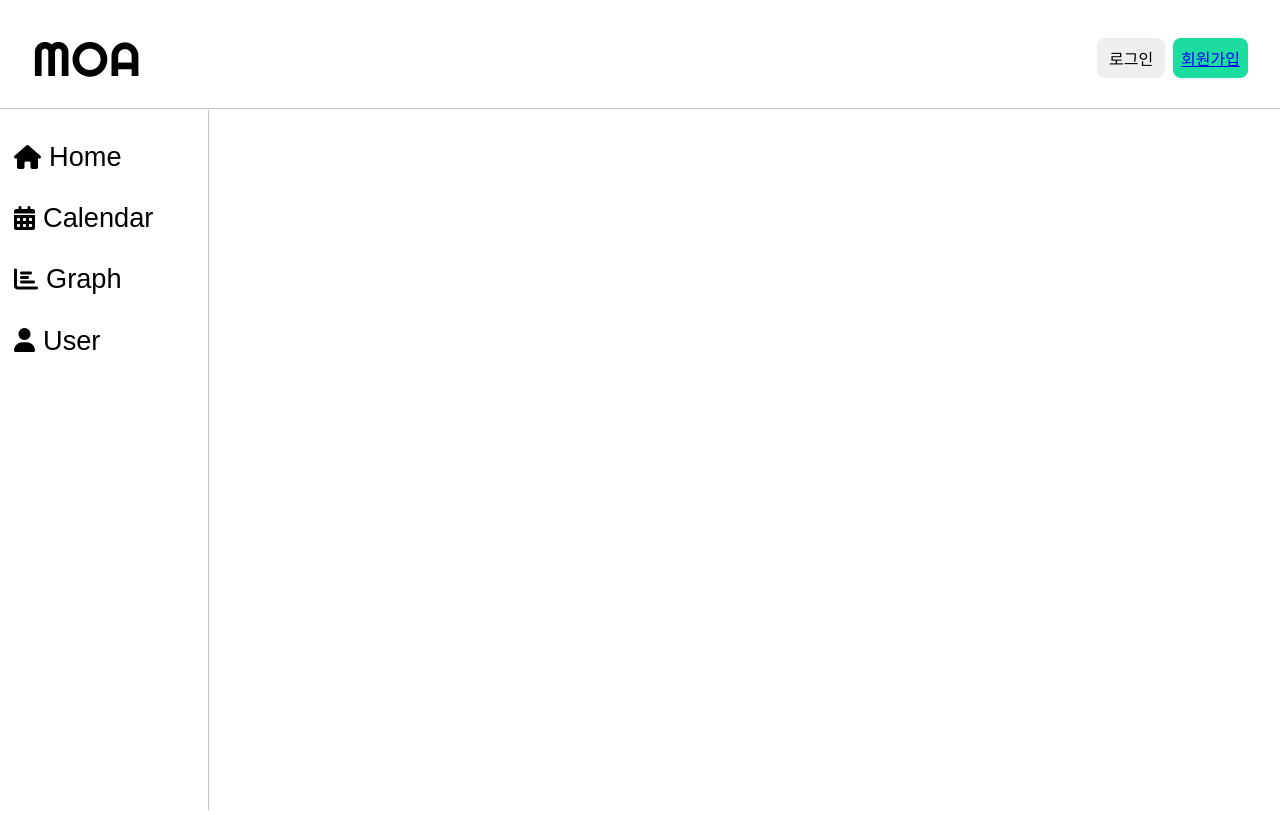
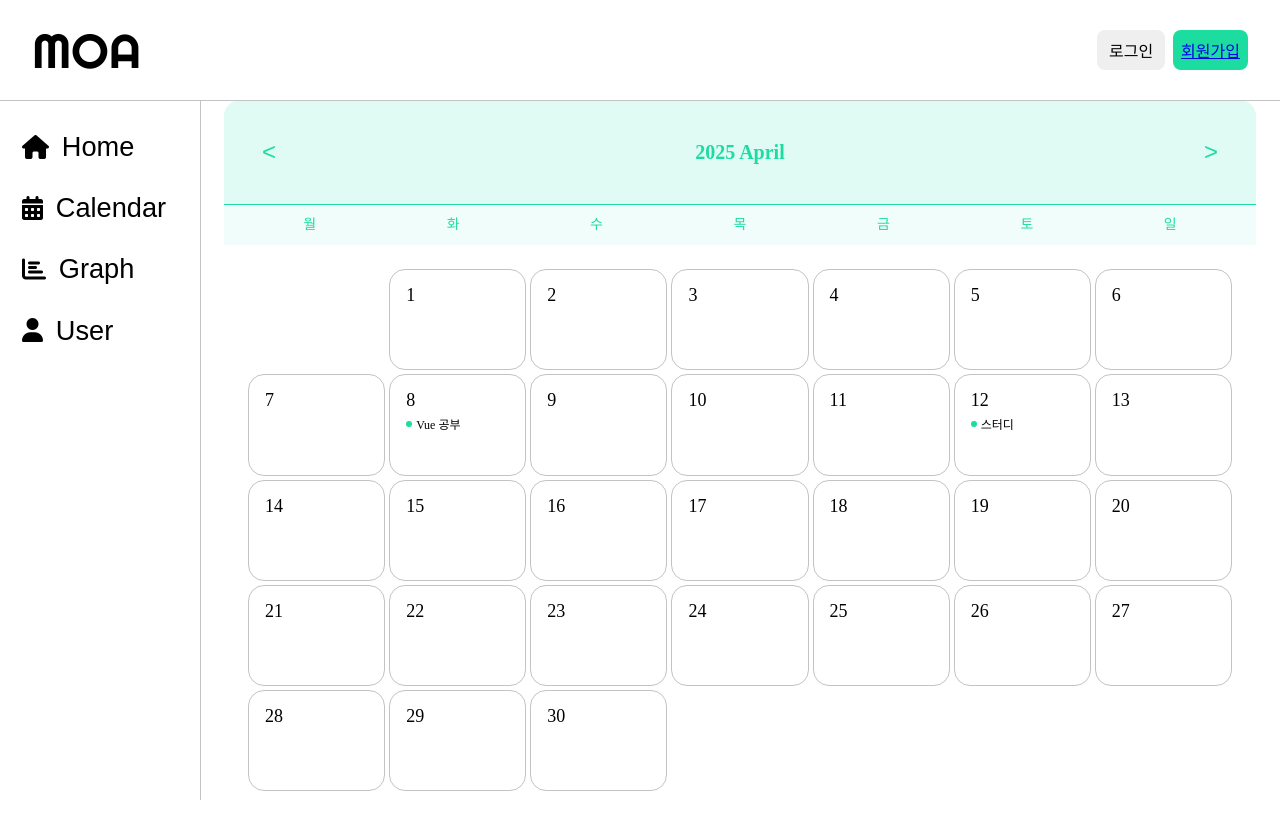
Before and after one commit to Money-MOA/tetz-s-secret-account-book, a Vue app: page /calendar in a window 1280 px wide. Built offline with nearby package versions, Linux system fonts and the light colour scheme.

Commit message:
feat : 달력 생성, + sidebar 크기에 따라 삭제

```diff
--- a/src/App.vue
+++ b/src/App.vue
@@ -1,25 +1,51 @@
 <template>
   <div>
-    <Header></Header>
-    <!-- 특정 경로가 아닐 때만 Sidebar 보여주기 -->
+    <Header />
+
+    <!-- 데스크탑일 때만 Sidebar 보여줌 -->
     <Sidebar v-if="showSidebar" />
 
-    <main class="pt-[100px]" :class="showSidebar ? 'pl-[200px]' : ''">
+    <main
+      class="pt-[100px]"
+      :class="showSidebar ? 'pl-[200px]' : ''"
+    >
       <RouterView />
     </main>
   </div>
 </template>
 
 <script setup>
-import { computed } from 'vue';
+import { ref, computed, onMounted, onUnmounted } from 'vue';
 import { useRoute } from 'vue-router';
 import Header from './components/Header.vue';
 import Sidebar from './components/Sidebar.vue';
 
 const route = useRoute();
 
-// ❗ 여기에 Sidebar를 숨길 경로를 추가해
+// 경로로 Sidebar 감춤
 const hideSidebarRoutes = ['/login', '/signup', '/'];
 
-const showSidebar = computed(() => !hideSidebarRoutes.includes(route.path));
+// 화면 너비 감지용
+const windowWidth = ref(window.innerWidth);
+const isMobile = computed(() => windowWidth.value < 768);
+
+// resize 이벤트로 화면 크기 추적
+const handleResize = () => {
+  windowWidth.value = window.innerWidth;
+};
+
+onMounted(() => {
+  window.addEventListener('resize', handleResize);
+});
+onUnmounted(() => {
+  window.removeEventListener('resize', handleResize);
+});
+
+// 최종 Sidebar 표시 조건
+const showSidebar = computed(() => {
+  return (
+    !hideSidebarRoutes.includes(route.path) &&
+    !isMobile.value
+  );
+});
 </script>
--- a/src/assets/tailwind.css
+++ b/src/assets/tailwind.css
@@ -1,6 +1,11 @@
 @tailwind base;
 @tailwind components;
 @tailwind utilities;
+
+body {
+  margin: 0;
+  padding: 0;
+}
 
 .righteous-regular {
   font-family: 'Righteous', sans-serif;
--- a/src/components/Calendar.vue
+++ b/src/components/Calendar.vue
@@ -1,7 +1,168 @@
 <template>
-  <div></div>
+  <div>
+    <div
+      class="relative w-[calc(100%-3rem)] lg:ml-60 bg-white rounded-[1rem] shadow-md overflow-hidden z-10 border-[#e0e0e0] mx-auto"
+    >
+      <!-- 달력 헤더 -->
+      <div
+        class="flex items-center justify-between px-[32px] py-[24px] bg-[#E0FAF4] border-b border-[#1CDC9F]"
+      >
+        <button
+          @click="prevMonth"
+          class="text-[24px] text-[#1CDC9F] hover:text-black transition border-none bg-[#E0FAF4]"
+        >
+          &lt;
+        </button>
+        <h2
+          class="text-[20px] font-bold text-[#1CDC9F] tracking-wide"
+        >
+          {{ currentYear }}
+          {{
+            currentDate.toLocaleString('default', {
+              month: 'long',
+            })
+          }}
+        </h2>
+        <button
+          @click="nextMonth"
+          class="text-[24px] text-[#1CDC9F] hover:text-black transition bg-[#E0FAF4] border-none"
+        >
+          &gt;
+        </button>
+      </div>
+
+      <!-- 요일 -->
+      <div
+        class="h-[2.5rem] grid grid-cols-7 gap-[4px] bg-[#f0fdfa] text-[14px] font-semibold text-[#1CDC9F] px-[16px]"
+      >
+        <div
+          v-for="day in daysOfWeek"
+          :key="day"
+          class="h-full py-[8px] text-center bg-white rounded"
+        >
+          {{ day }}
+        </div>
+      </div>
+
+      <!-- 날짜 -->
+      <div
+        class="grid grid-cols-7 gap-[4px] bg-white p-[24px] text-[14px]"
+      >
+        <!-- 앞의 빈칸 -->
+        <div
+          v-for="n in startDay"
+          :key="'blank-' + n"
+          class="h-[100px]"
+        ></div>
+
+        <!-- 날짜들 -->
+        <div
+          v-for="day in daysInMonth"
+          :key="day"
+          class="h-[4.2rem] bg-white rounded-[1rem] shadow-sm flex flex-col justify-start p-[16px] text-gray-800 cursor-pointer hover:bg-[#E0FAF4] transition border border-[#c3c3c3]"
+        >
+          <span
+            class="font-semibold text-[18px] leading-none mb-[6px]"
+          >
+            {{ day }}
+          </span>
+          <div
+            v-if="getSchedulesForDay(day).length"
+            class="text-[12px] text-gray-500 flex items-center gap-[4px]"
+          >
+            <span
+              class="w-[6px] h-[6px] rounded-full bg-[#1CDC9F] inline-block"
+            ></span>
+            <span class="truncate">
+              {{ getSchedulesForDay(day)[0].title }}
+            </span>
+          </div>
+        </div>
+      </div>
+    </div>
+  </div>
 </template>
 
-<script setup></script>
+<script setup>
+import { ref, computed } from 'vue';
 
-<style lang="scss" scoped></style>
+// 더미 일정 데이터
+const schedules = ref([
+  {
+    id: 1,
+    userId: 1,
+    date: '2025-04-08',
+    title: 'Vue 공부',
+    description: '컴포지션 API 연습',
+  },
+  {
+    id: 2,
+    userId: 1,
+    date: '2025-04-12',
+    title: '스터디',
+    description: 'CS 스터디',
+  },
+]);
+
+const daysOfWeek = [
+  '월',
+  '화',
+  '수',
+  '목',
+  '금',
+  '토',
+  '일',
+];
+
+const currentDate = ref(new Date());
+const currentYear = computed(() =>
+  currentDate.value.getFullYear()
+);
+const currentMonth = computed(() =>
+  currentDate.value.getMonth()
+);
+
+const startDay = computed(() => {
+  const date = new Date(
+    currentYear.value,
+    currentMonth.value,
+    1
+  );
+  const day = date.getDay();
+  return day === 0 ? 6 : day - 1;
+});
+
+const daysInMonth = computed(() => {
+  return new Date(
+    currentYear.value,
+    currentMonth.value + 1,
+    0
+  ).getDate();
+});
+
+const formatDate = (day) => {
+  const mm = String(currentMonth.value + 1).padStart(
+    2,
+    '0'
+  );
+  const dd = String(day).padStart(2, '0');
+  return `${currentYear.value}-${mm}-${dd}`;
+};
+
+const getSchedulesForDay = (day) => {
+  const dateStr = formatDate(day);
+  return schedules.value.filter((s) => s.date === dateStr);
+};
+
+const prevMonth = () => {
+  const y = currentYear.value;
+  const m = currentMonth.value;
+  currentDate.value = new Date(y, m - 1, 1);
+};
+
+const nextMonth = () => {
+  const y = currentYear.value;
+  const m = currentMonth.value;
+  currentDate.value = new Date(y, m + 1, 1);
+};
+</script>
--- a/src/components/Sidebar.vue
+++ b/src/components/Sidebar.vue
@@ -1,10 +1,12 @@
 <template>
   <aside
-    class="fixed top-[110px] left-0 w-[200px] h-[calc(100vh-100px)] bg-white border-r border-[#c3c3c3] px-4 py-6"
+    class="fixed top-[100px] left-0 w-[200px] h-[calc(100vh-100px)] bg-white border-r border-[#c3c3c3] px-4 py-6"
   >
-    <nav class="flex flex-col gap-[2rem] mt-[2rem]">
+    <nav
+      class="flex flex-col gap-[2rem] mt-[2rem] ml-[1rem]"
+    >
       <button
-        class="flex items-center gap-[0.5rem] font-semibold bg-[white] border-0"
+        class="flex items-center gap-[0.8rem] font-semibold bg-[white] border-0"
       >
         <i
           class="fas fa-home text-[1.5rem] leading-[none]"
@@ -12,7 +14,7 @@
         <span class="text-[1.7rem] leading-none">Home</span>
       </button>
       <button
-        class="flex items-center gap-[0.5rem] font-semibold bg-[white] border-0"
+        class="flex items-center gap-[0.8rem] font-semibold bg-[white] border-0"
       >
         <i
           class="fas fa-calendar-alt text-[1.5rem] leading-[none]"
@@ -22,7 +24,7 @@
         >
       </button>
       <button
-        class="flex items-center gap-[0.5rem] font-semibold bg-[white] border-0"
+        class="flex items-center gap-[0.8rem] font-semibold bg-[white] border-0"
       >
         <i
           class="fas fa-chart-bar text-[1.5rem] leading-[none]"
@@ -32,7 +34,7 @@
         >
       </button>
       <button
-        class="flex items-center gap-[0.5rem] font-semibold bg-[white] border-0"
+        class="flex items-center gap-[0.8rem] font-semibold bg-[white] border-0"
       >
         <i
           class="fas fa-user text-[1.5rem] leading-[none]"
--- a/src/pages/CalendarPage.vue
+++ b/src/pages/CalendarPage.vue
@@ -1,7 +1,11 @@
 <template>
-  <div></div>
+  <div>
+    <Calendar />
+  </div>
 </template>
 
-<script setup></script>
+<script setup>
+import Calendar from '@/components/Calendar.vue';
+</script>
 
 <style lang="scss" scoped></style>
```
Also changed, not shown: 1 other file (tests, documents, lock files or other folders).
